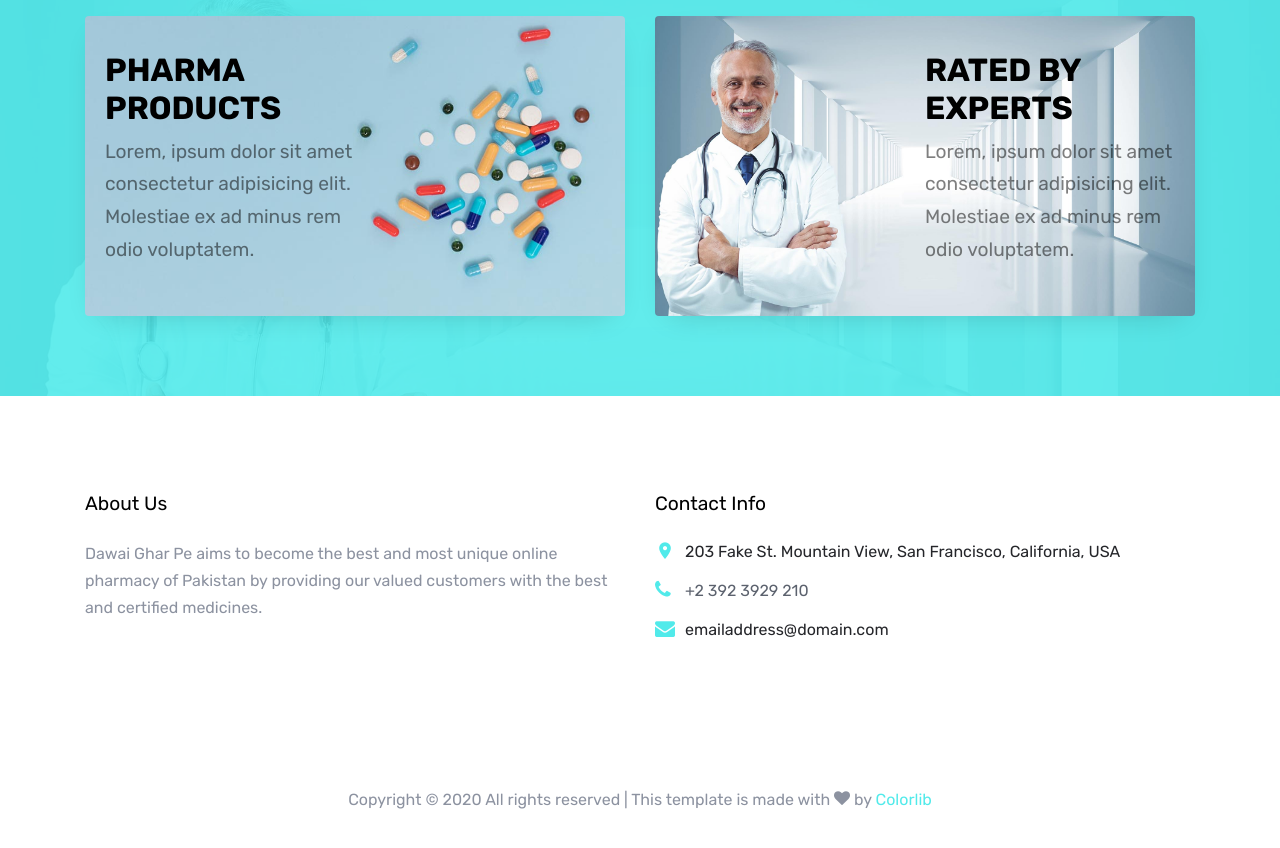
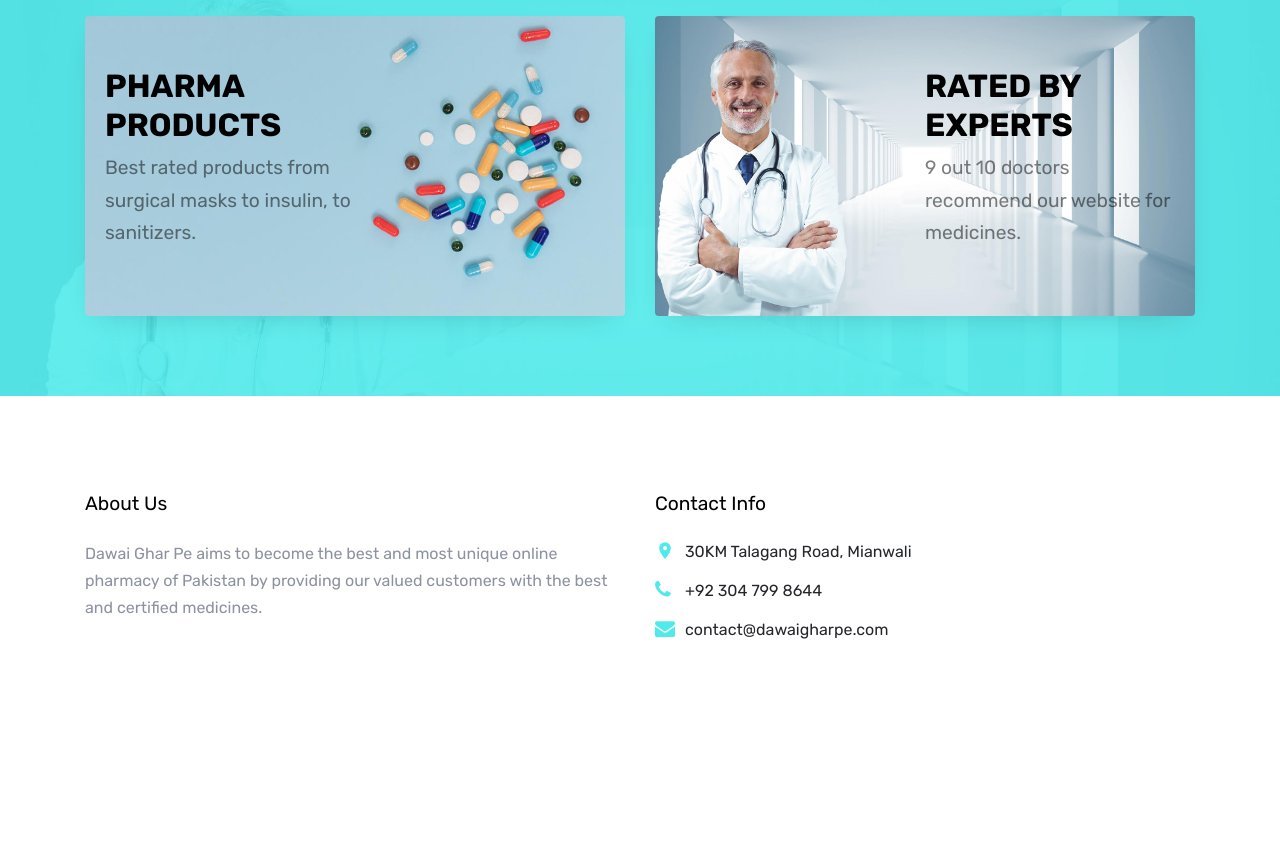
Before and after one commit to dawaigharpe/dawaigharpe, a plain HTML site: page index.html in a window 1280 px wide. Shown: the part 3060-3908 px from the top of the page. After the commit the page ends 3846 px from the top, so only its background shows below. Drawn offline with Linux system fonts and the light colour scheme; files whose address does not match are found by name.

Commit message:
Add files via upload

```diff
--- a/index.html
+++ b/index.html
@@ -244,8 +244,7 @@
                     <a href="#" class="banner-1 h-100 d-flex" style="background-image: url('images/bg_1.jpg');">
                         <div class="banner-1-inner align-self-center">
                             <h2>Pharma Products</h2>
-                            <p>Lorem, ipsum dolor sit amet consectetur adipisicing elit. Molestiae ex ad minus rem odio
-                                voluptatem.
+                            <p>Best rated products from surgical masks to insulin, to sanitizers.
                             </p>
                         </div>
                     </a>
@@ -254,8 +253,7 @@
                     <a href="#" class="banner-1 h-100 d-flex" style="background-image: url('images/bg_2.jpg');">
                         <div class="banner-1-inner ml-auto  align-self-center">
                             <h2>Rated by Experts</h2>
-                            <p>Lorem, ipsum dolor sit amet consectetur adipisicing elit. Molestiae ex ad minus rem odio
-                                voluptatem.
+                            <p>9 out 10 doctors recommend our website for medicines.
                             </p>
                         </div>
                     </a>
@@ -280,29 +278,14 @@
                     <div class="block-5 mb-5">
                         <h3 class="footer-heading mb-4">Contact Info</h3>
                         <ul class="list-unstyled">
-                            <li class="address">203 Fake St. Mountain View, San Francisco, California, USA</li>
-                            <li class="phone"><a href="tel://23923929210">+2 392 3929 210</a></li>
-                            <li class="email">emailaddress@domain.com</li>
+                            <li class="address">30KM Talagang Road, Mianwali</li>
+                            <li class="phone"><a>+92 304 799 8644</a></li>
+                            <li class="email">contact@dawaigharpe.com</li>
                         </ul>
                     </div>
 
 
                 </div>
-            </div>
-            <div class="row pt-5 mt-5 text-center">
-                <div class="col-md-12">
-                    <p>
-                        <!-- Link back to Colorlib can't be removed. Template is licensed under CC BY 3.0. -->
-                        Copyright &copy;
-                        <script>document.write(new Date().getFullYear());</script>
-                        All rights reserved | This template is made
-                        with <i class="icon-heart" aria-hidden="true"></i> by <a href="https://colorlib.com"
-                                                                                 target="_blank"
-                                                                                 class="text-primary">Colorlib</a>
-                        <!-- Link back to Colorlib can't be removed. Template is licensed under CC BY 3.0. -->
-                    </p>
-                </div>
-
             </div>
         </div>
     </footer>
```
